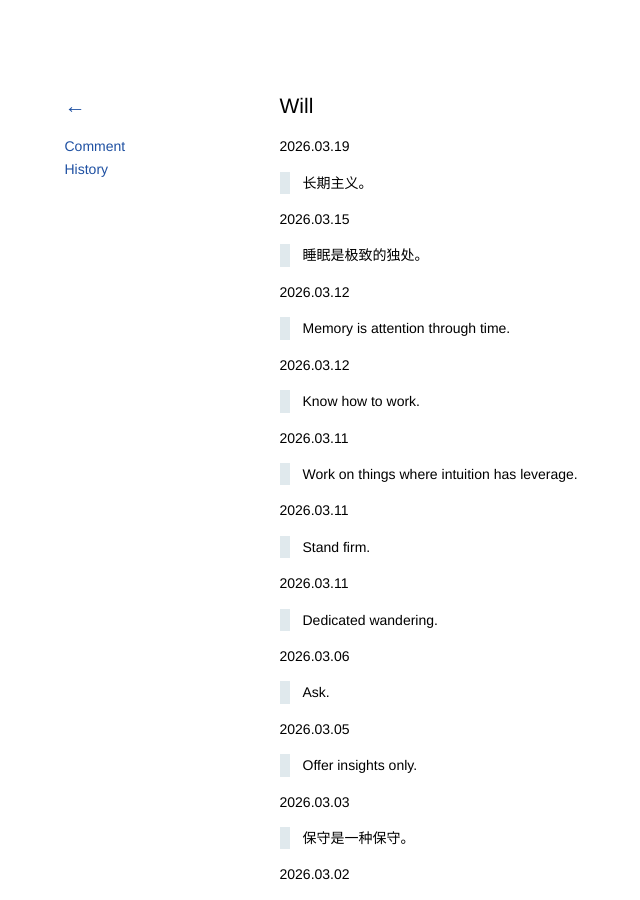
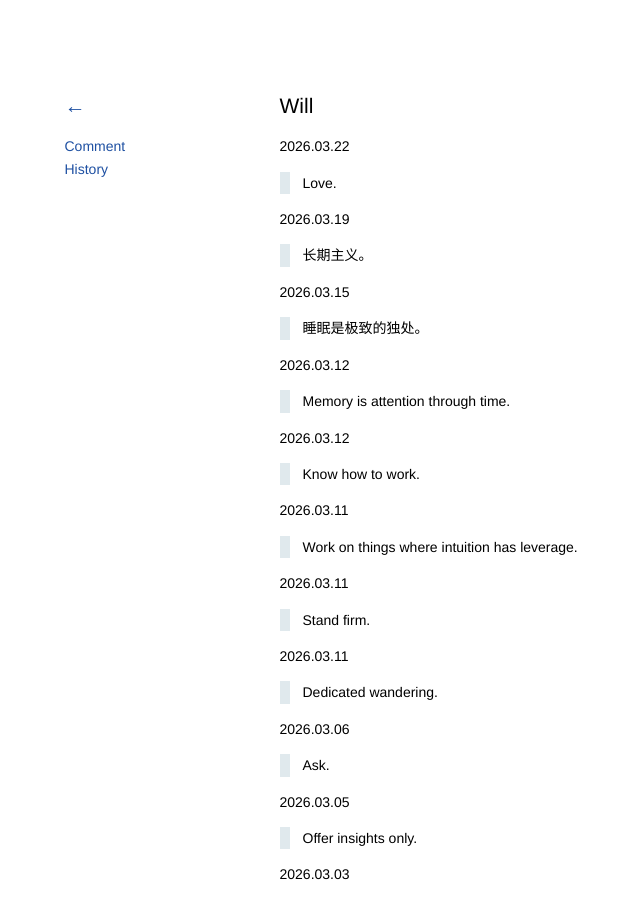
Before and after one commit to kidlj/awei, a Jekyll site: the page built from _wiki/will.md, in a window 1280 px wide and 900 px high. Shown: the whole window, without its empty margins (68-708 px from the left). Built offline with Jekyll 4.4.1, drawn with Linux system fonts in a browser that asks for light colours.

Commit message:
update will

```diff
--- a/_wiki/will.md
+++ b/_wiki/will.md
@@ -1,6 +1,10 @@
 ---
 title: Will
 ---
+
+2026.03.22
+
+> Love.
 
 2026.03.19
 
```
